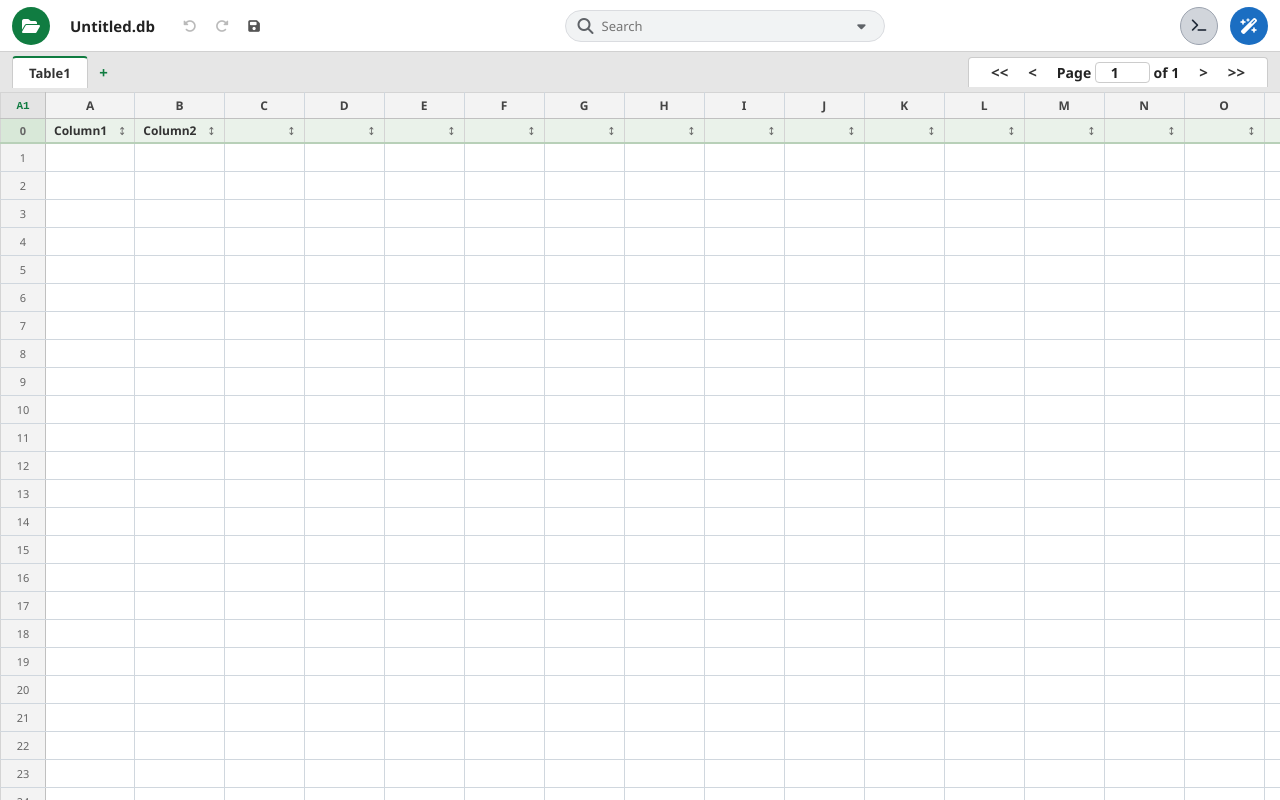
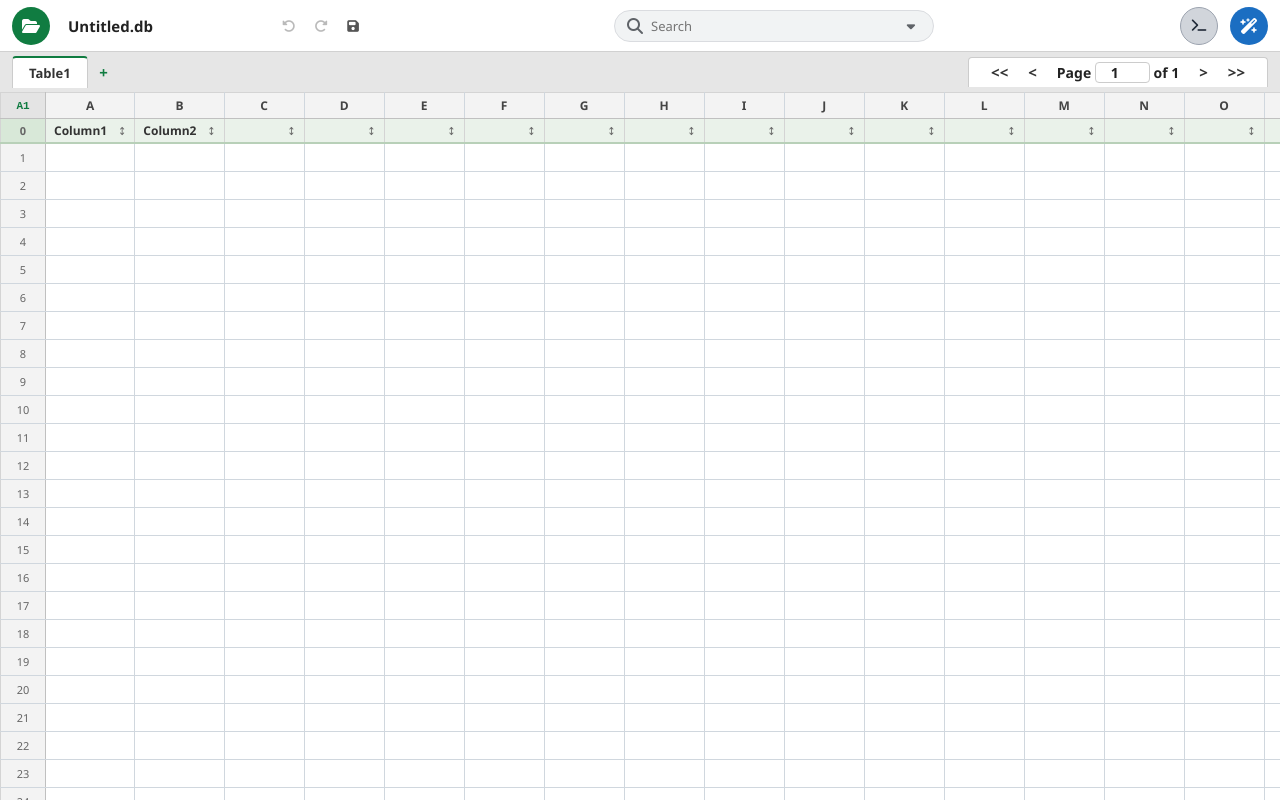
Before and after one commit to md-yeamin-habib/DBEditor, a plain HTML site: page static/index.html in a window 1280 px wide. Drawn offline with Linux system fonts and the light colour scheme; no server answers.

Commit message:
name truncation

```diff
--- a/static/style.css
+++ b/static/style.css
@@ -62,27 +62,33 @@ body {
 .db-title-container {
     display: flex;
     align-items: center;
-    gap: 4px;
+    gap: 2px;
+    width: 200px;
+    flex-shrink: 0;
 }
 
 .db-filename-display {
     font-size: 15px;
     font-weight: 600;
-    padding: 4px 8px;
+    padding: 4px 6px;
     color: #222;
     user-select: none;
+    white-space: nowrap;
 }
 
 .dirty-star {
     color: #d93025;
     font-size: 18px;
     font-weight: bold;
+    flex-shrink: 0;
 }
+
 
 .hidden {
     display: none !important;
 }
 
+/* QUICK TOOLS */
 .quick-tools {
     display: flex;
     gap: 2px;
```
